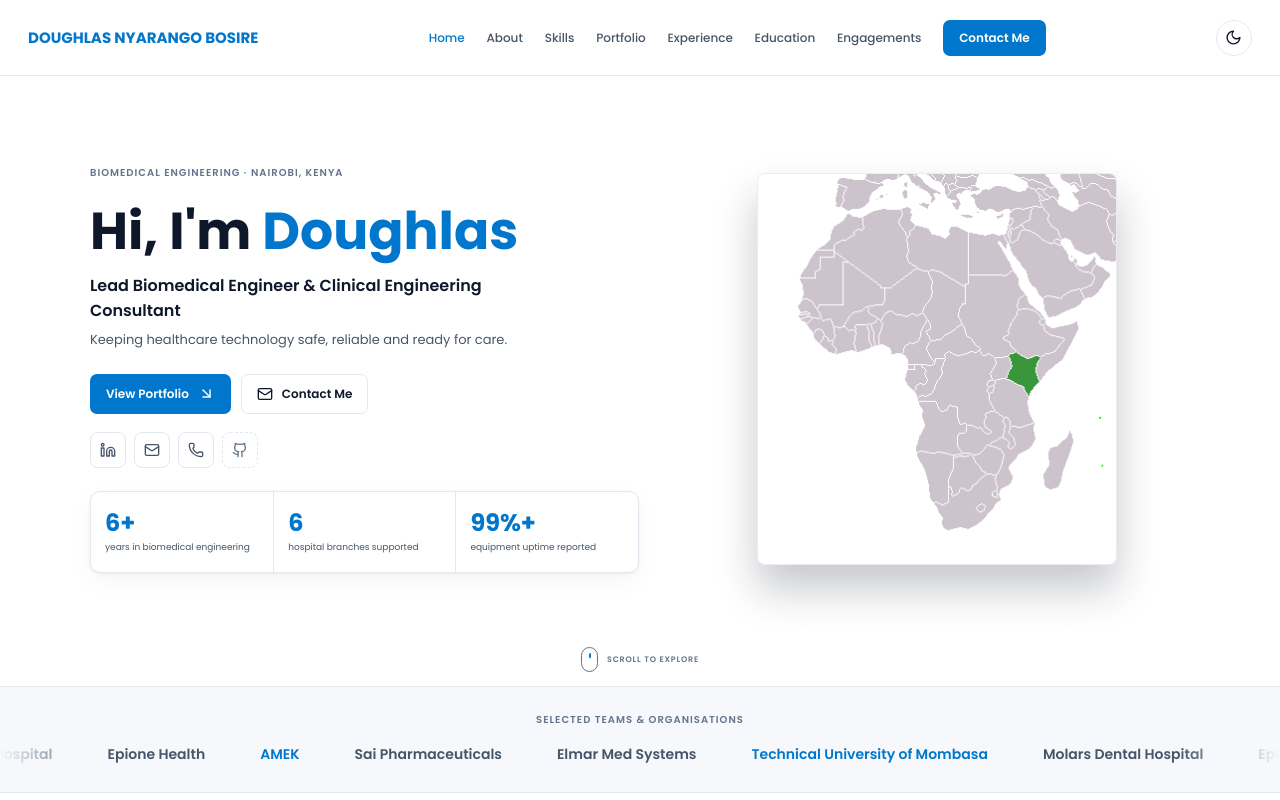
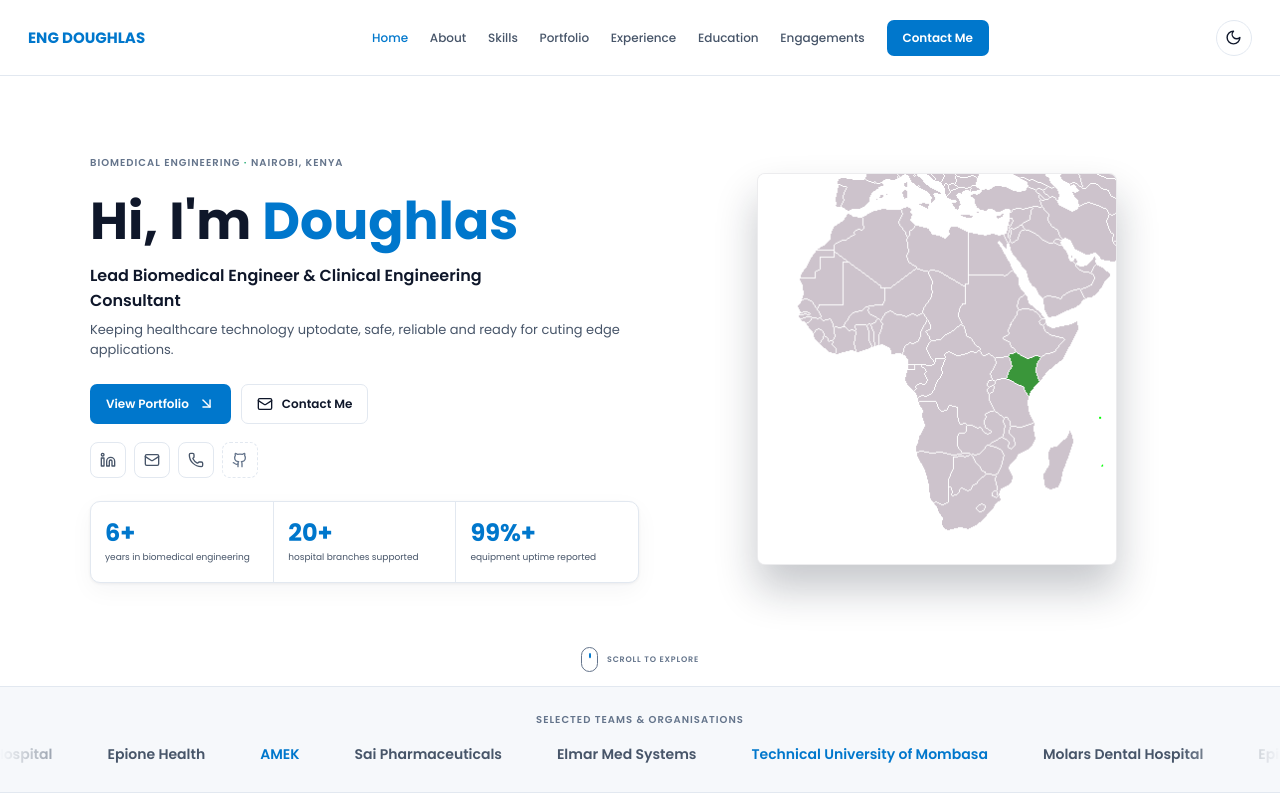
Before and after one commit to dag-gieh/portfolio, a React (Vite) app: page / in a window 1280 px wide. Shown: the top 800 px of the page. Built offline with nearby package versions, Linux system fonts and the light colour scheme.

Commit message:
VERSION 2.O PORTFOLO SITE

```diff
--- a/src/App.tsx
+++ b/src/App.tsx
@@ -22,9 +22,9 @@ type Project = {
 };
 
 const portfolio = {
-  name: 'Doughlas Nyarango Bosire',
+  name: ' Eng Doughlas',
   role: 'Lead Biomedical Engineer & Clinical Engineering Consultant',
-  tagline: 'Keeping healthcare technology safe, reliable and ready for care.',
+  tagline: 'Keeping healthcare technology uptodate, safe, reliable and ready for cuting edge applications.',
   email: 'bosiredoughlas001@gmail.com',
   phone: '+254 702 781 964',
   linkedin: 'https://www.linkedin.com/in/daggieh/',
@@ -32,7 +32,7 @@ const portfolio = {
   aboutDetail: 'My work connects clinical needs with practical engineering: medical gas systems, dental and diagnostic equipment, device compliance, maintenance planning and staff training. I care about solutions that are safe, maintainable and ready for the people who depend on them.',
   stats: [
     { value: '6+', label: 'years in biomedical engineering' },
-    { value: '6', label: 'hospital branches supported' },
+    { value: '20+', label: 'hospital branches supported' },
     { value: '99%+', label: 'equipment uptime reported' },
   ],
 };
```
